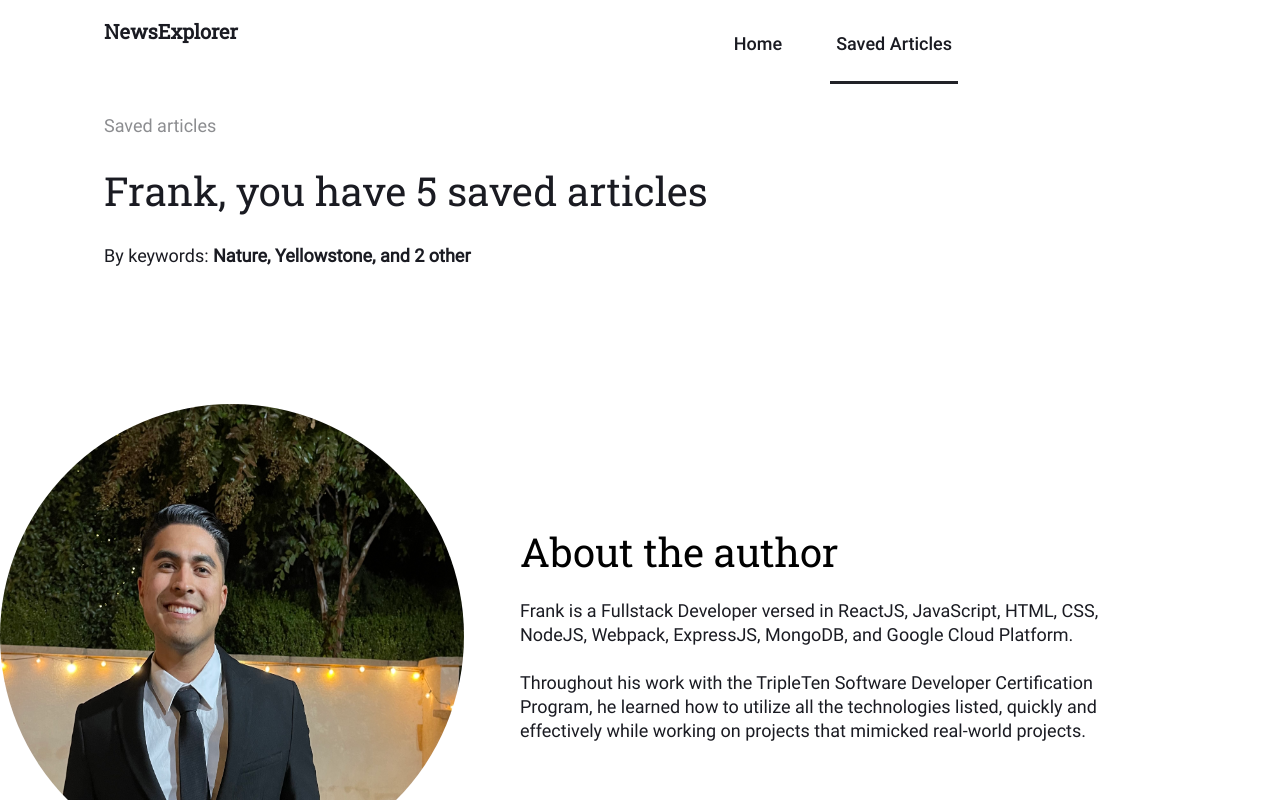
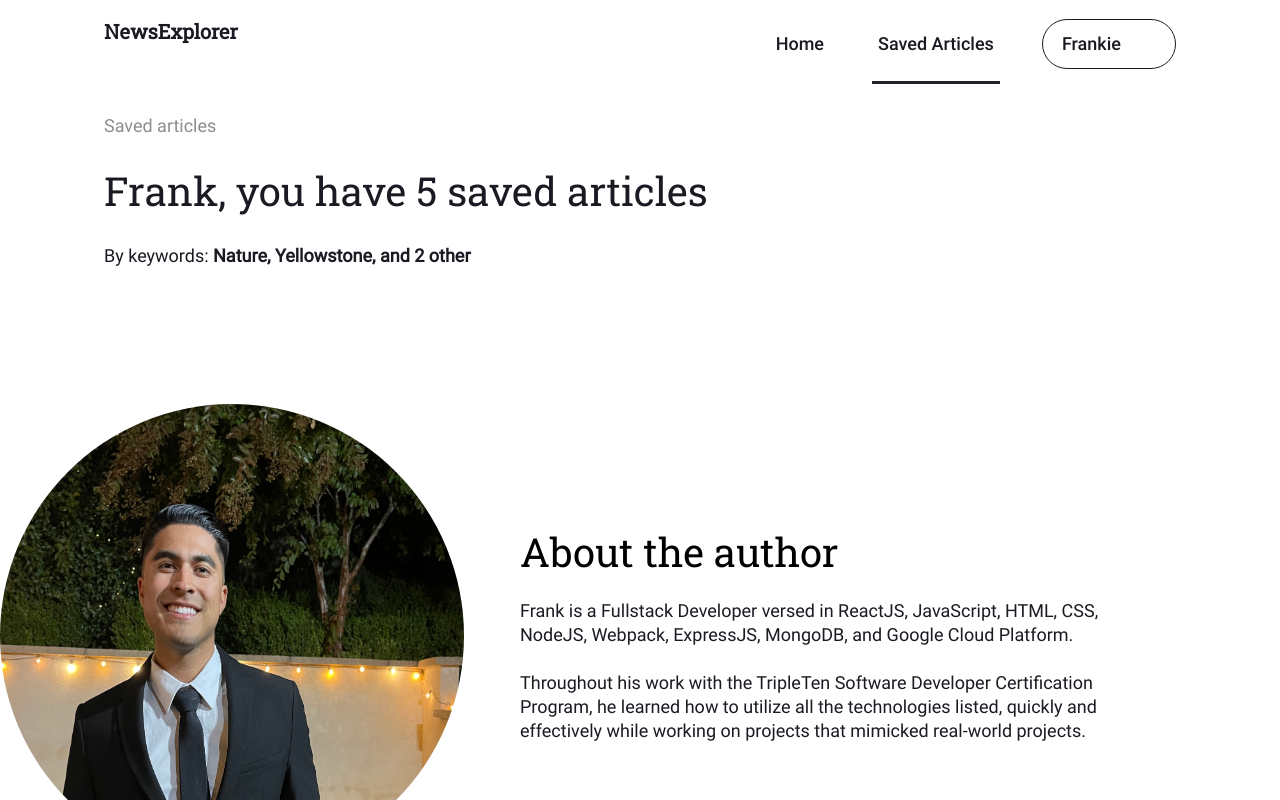
Before and after one commit to frankieag10/news-explorer-frontend, a React (Create React App) app: page / in a window 1280 px wide. Shown: the top 800 px of the page. Built offline with nearby package versions, Linux system fonts and the light colour scheme.

Commit message:
navbar.css updates 1.1

```diff
--- a/src/components/NavigationBar/NavigationBar.js
+++ b/src/components/NavigationBar/NavigationBar.js
@@ -2,6 +2,7 @@ import React from "react";
 import "./NavigationBar.css";
 
 function NavigationBar({ inSavedNews = true }) {
+  const isLoggedIn = true;
   return (
     <div className={`navigationbar ${inSavedNews ? "navigationbar_saved-news" : ""}`}>
       <div className="navigationbar__left-side">
@@ -12,7 +13,11 @@ function NavigationBar({ inSavedNews = true }) {
         <button className={`navigationbar__button ${inSavedNews ? "navigationbar__button_saved-news" : ""} navigationbar__button_active`}>
           Saved Articles
         </button>
-        <button className={`navigationbar__signin-button  ${inSavedNews ? "navigationbar__signin-button_saved-news" : ""}`}>Frankie</button>
+        {!isLoggedIn ? (
+          <button className={`navigationbar__signin-button`}>Sign in</button>
+        ) : (
+          <button className={`navigationbar__logout-button  ${inSavedNews ? "navbar__logout-button_saved-news" : ""}`}>Frankie</button>
+        )}
       </div>
     </div>
   );
```
